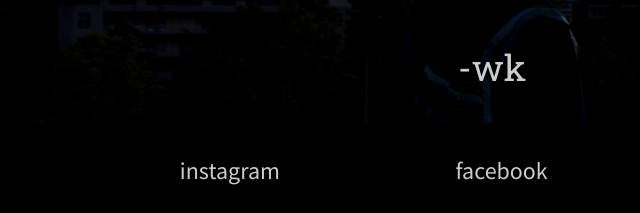
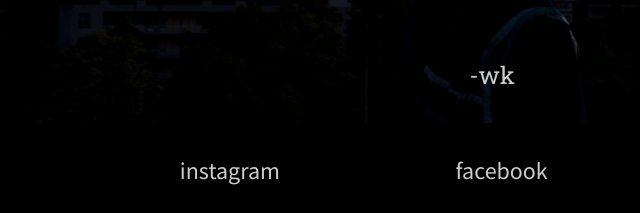
Before and after one commit to wesselklootwijk/letsgo, a plain HTML site: page index.html in a window 1280 px wide. Shown: the part 582-795 px from the top of the page, 148-788 px from the left. Drawn offline with Linux system fonts and the light colour scheme.

Commit message:
Lettergrootte author verkleind.

```diff
--- a/styles/index.processed.css
+++ b/styles/index.processed.css
@@ -112,7 +112,7 @@ main a:hover {
 
 .author {
   color: rgba(255, 255, 255, 0.8);
-  font-size: 1.5em;
+  font-size: 1.0em;
   font-family: 'Roboto Slab', serif;
 }
 
--- a/styles/index.scss
+++ b/styles/index.scss
@@ -116,7 +116,7 @@ main a:hover {
 
 .author {
   color: rgba(255, 255, 255, 0.8);
-  font-size: 1.5em;
+  font-size: 1.0em;
   font-family: 'Roboto Slab', serif;
 }
 
```
Also changed, not shown: 1 other file.
